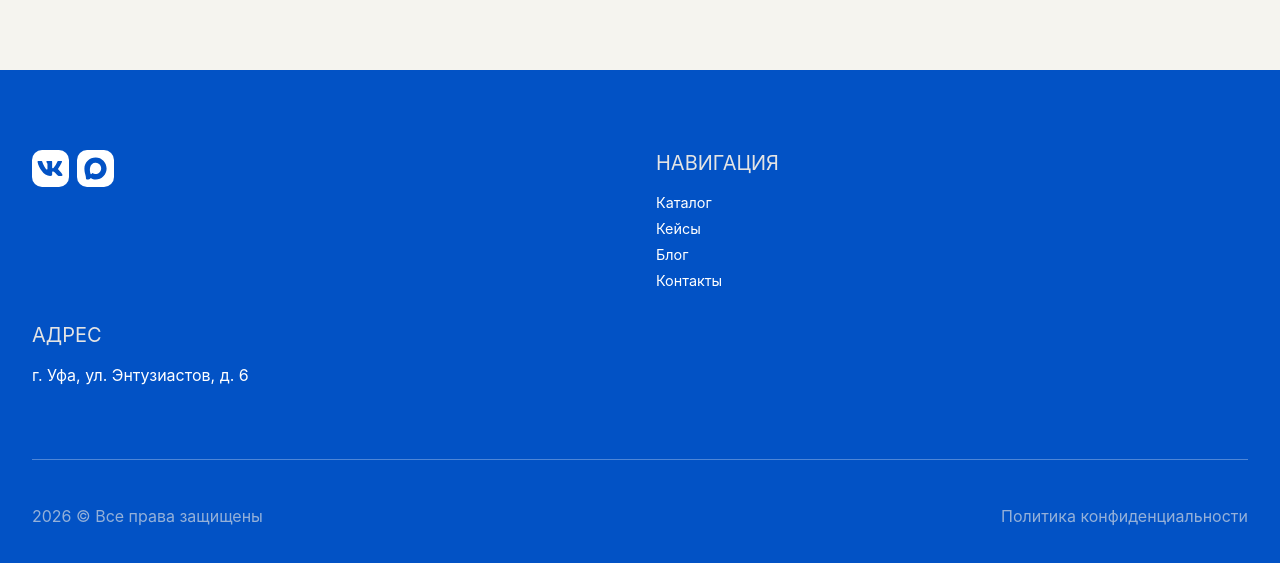
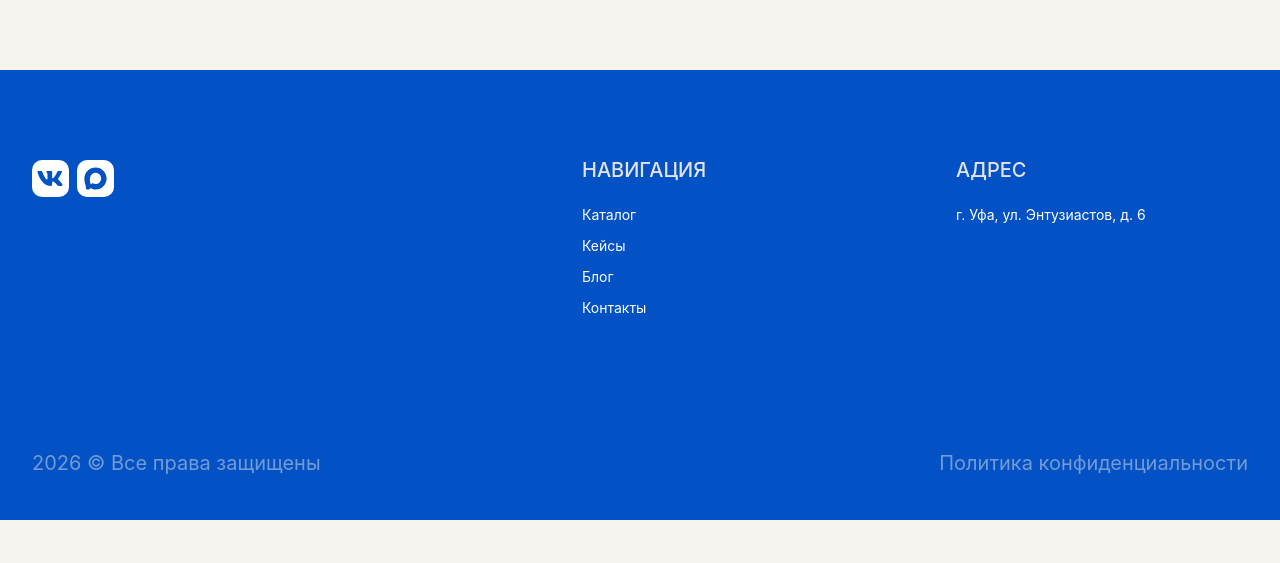
Before and after one commit to true-lnz/dm-merch-ru, a Next.js app: page /blog in a window 1280 px wide. Shown: the part 1759-2322 px from the top of the page. After the commit the page ends 2279 px from the top, so only its background shows below. Built offline with nearby package versions, Linux system fonts and the light colour scheme.

Commit message:
Рефакторинг футера

```diff
--- a/src/app/globals.css
+++ b/src/app/globals.css
@@ -168,7 +168,6 @@ a {
 }
 
 .footer-bottom {
-  border-top: 1px solid rgba(255, 255, 255, 0.3);
   min-height: 7.125rem;
   display: flex;
   align-items: center;
--- a/src/widgets/footer/footer.tsx
+++ b/src/widgets/footer/footer.tsx
@@ -7,30 +7,38 @@ const footerNavigation = siteNavigation.filter((item) => item.href !== "/");
 
 export function Footer() {
   return (
-    <footer className="site-footer mt-auto bg-[var(--accent)] text-white">
-      <div className="footer-main">
-        <SocialLinks variant="white" />
+    <footer className="mt-auto bg-[var(--accent)] px-[var(--layout-side-padding)] text-white">
+      <div className="grid gap-12 pt-14 pb-16 lg:grid-cols-[1fr_auto_auto] lg:items-start lg:gap-[11.5rem] lg:pt-[90px] lg:pb-[88px]">
+        <SocialLinks variant="white" className="self-start" />
 
-        <div className="footer-column">
-          <h2 className="footer-title">Навигация</h2>
-          <nav aria-label="Навигация в футере" className="footer-links">
+        <div className="min-w-[190px]">
+          <h2 className="mb-[22px] text-[20px] font-medium uppercase leading-[1.0835] text-[#e4e4e4]">
+            Навигация
+          </h2>
+          <nav aria-label="Навигация в футере" className="grid gap-[10px] text-[14px] leading-normal text-white">
             {footerNavigation.map((item) => (
-              <Link key={item.href} href={item.href}>
+              <Link key={item.href} href={item.href} className="w-fit transition-opacity hover:opacity-80">
                 {item.label}
               </Link>
             ))}
           </nav>
         </div>
 
-        <address className="footer-column not-italic">
-          <h2 className="footer-title">Адрес</h2>
-          <p>{siteInfo.address}</p>
+        <address className="min-w-[292px] not-italic">
+          <h2 className="mb-[22px] text-[20px] font-medium uppercase leading-[1.0835] text-[#e4e4e4]">
+            Адрес
+          </h2>
+          <p className="max-w-[292px] text-[14px] leading-normal text-white">{siteInfo.address}</p>
         </address>
       </div>
 
-      <div className="footer-bottom">
-        <p>{siteInfo.copyright}</p>
-        <Link href="/privacy">{siteInfo.privacyLabel}</Link>
+      <div className="flex flex-col gap-4 text-[#e4e4e4]/50 lg:min-h-[114px] lg:flex-row lg:items-center lg:justify-between">
+        <p className="text-[20px] leading-normal order-2 lg:order-1">
+          {siteInfo.copyright}
+        </p>
+        <Link href="/privacy" className="w-fit text-[18px] leading-normal transition-opacity hover:opacity-80 md:text-[20px] order-1 lg:order-2">
+          {siteInfo.privacyLabel}
+        </Link>
       </div>
     </footer>
   );
--- a/src/widgets/request-cta/ui/request-cta.tsx
+++ b/src/widgets/request-cta/ui/request-cta.tsx
@@ -79,7 +79,7 @@ export function RequestCta() {
           <Button
             type="submit"
             variant="blue"
-            className="w-full lg:w-[440px]"
+            className="w-full lg:w-[440px] cursor-pointer"
           >
             Отправить заявку
           </Button>
```
